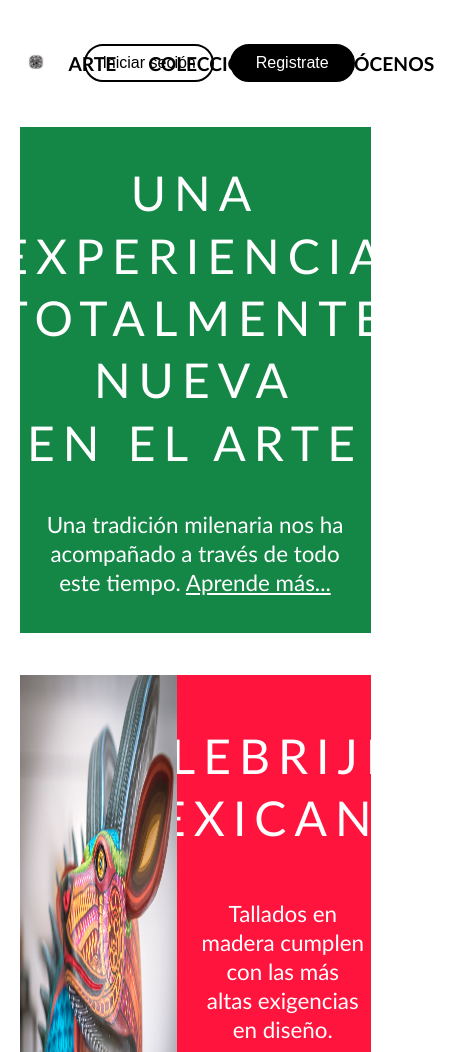
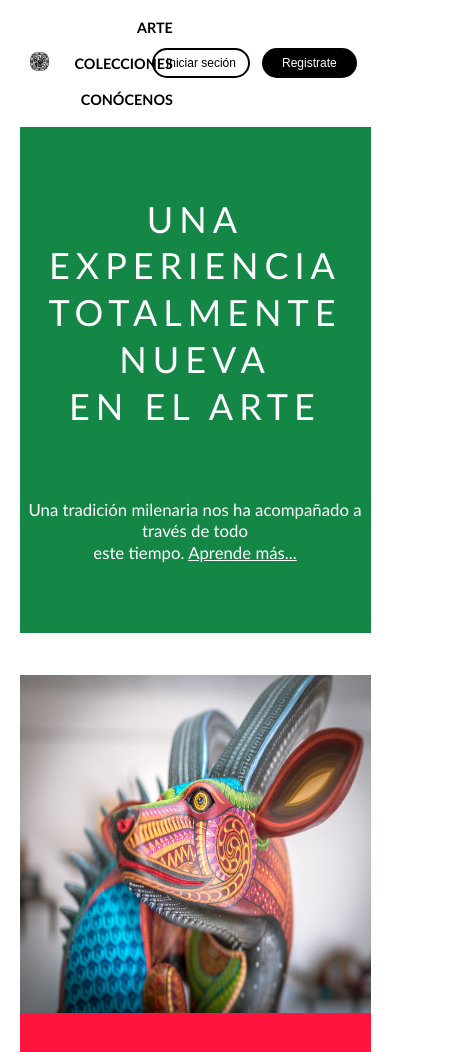
Before and after one commit to FuerzaRoja/Proyecto-Final-DW, a plain HTML site: page index.html in a window 390 px wide. Shown: the top 1052 px of the page, 460 px wide, since content can reach past the window. Drawn offline with Linux system fonts and the light colour scheme.

Commit message:
Update styles.css

```diff
--- a/css/styles.css
+++ b/css/styles.css
@@ -198,3 +198,56 @@ footer{
     position: absolute;
     bottom: 15%;
 }
+@media (max-width: 700px) {
+    /* HEADER */
+    .img_logo{
+        width: 100%;
+    }
+    .cont_menu{
+        height: 100%;
+        justify-content: center;
+    }
+    nav{
+        height: 100%;
+    }
+    ul{
+        flex-direction: column;
+        height: 100%;
+        justify-content: space-evenly;
+        align-items: flex-end;
+    }
+    .link_menu{
+        padding: 0.3rem 0.3rem;
+    }
+    /* MAIN */
+    /* .seccion_2, .seccion_3{
+        height: 80vh;
+        flex-direction: column;
+    } */
+    .seccion_2{
+        height: 80vh;
+        flex-direction: column;
+    }
+    .seccion_3{
+        height: 80vh;
+        flex-direction: column-reverse;
+    }
+    .seccion_2 > div, .seccion_3 > div{
+        width: 100%;
+    }
+    .img_alebrije1, .img_alebrije2{
+        width: 100%;
+    }
+    /* FOOTER */
+    .cont_redes{
+        width: 50%;
+    }
+    .img_redes{
+        width: 80%;
+    }
+}
+@media (max-width: 1024px) {
+    :root{
+        font-size: 12px;
+    }
+}
```
